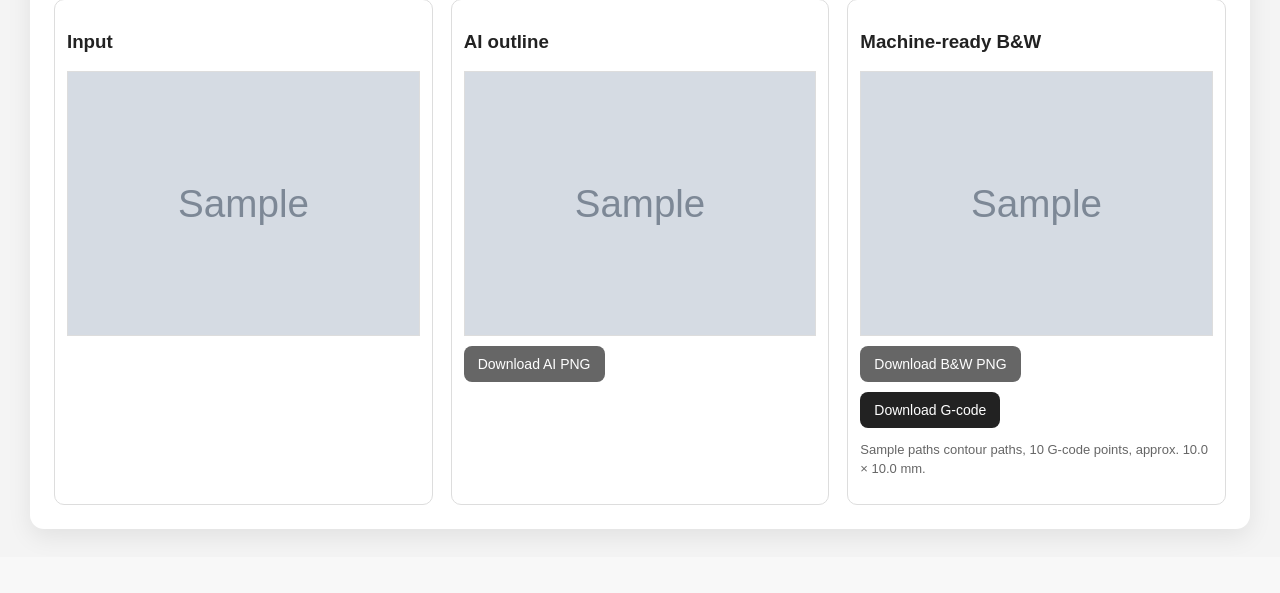
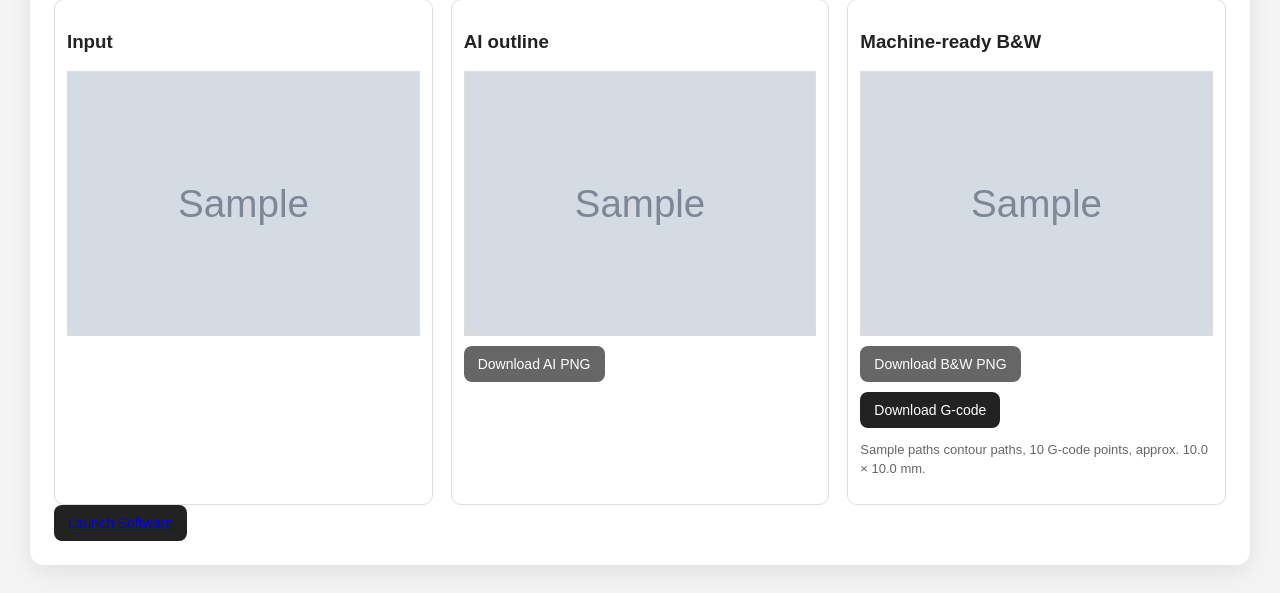
Before and after one commit to JoelCMThan/BatikAppTesting, a Flask app: template templates/index.html in a window 1280 px wide. Shown: the part 838-1431 px from the top of the page. Before the commit the page ends 1377 px from the top, so only its background shows below. Run offline with Flask 3, Linux system fonts and the light colour scheme; the template is opened without the code that fills it: most values are stand-ins (such as "Sample title", 1, 10 or a date in 2020); grey boxes marked "Sample" are stand-in pictures.

Commit message:
Pronterface.html

```diff
--- a/templates/index.html
+++ b/templates/index.html
@@ -259,6 +259,9 @@
         </div>
     </div>
     {% endif %}
+   <button>
+         <a href="batiggerappdefnotpronterface://">Launch Software</a>
+   </button>
 </div>
 
 <script>
```
